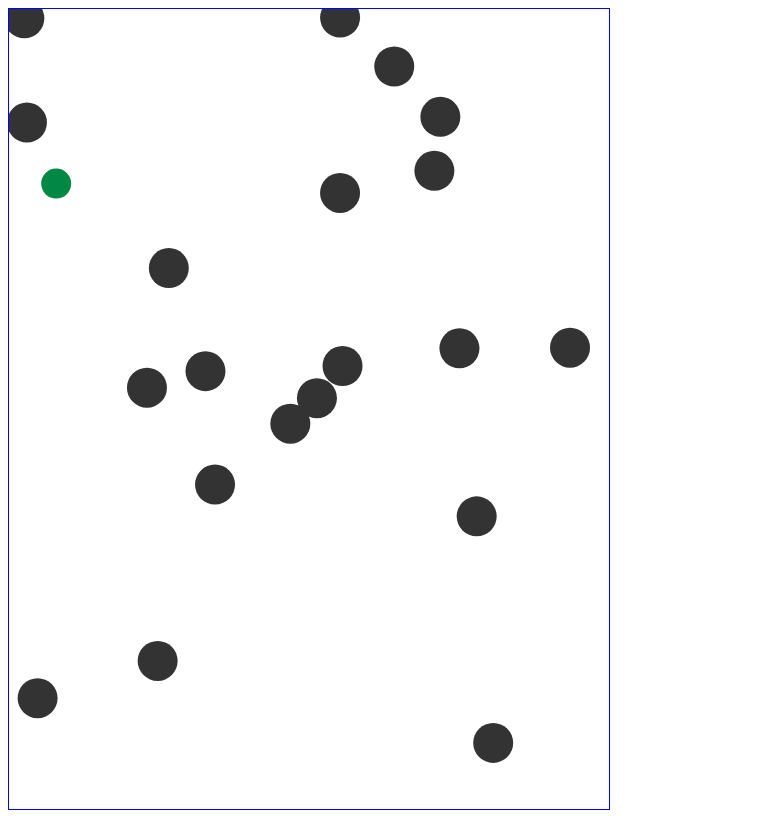
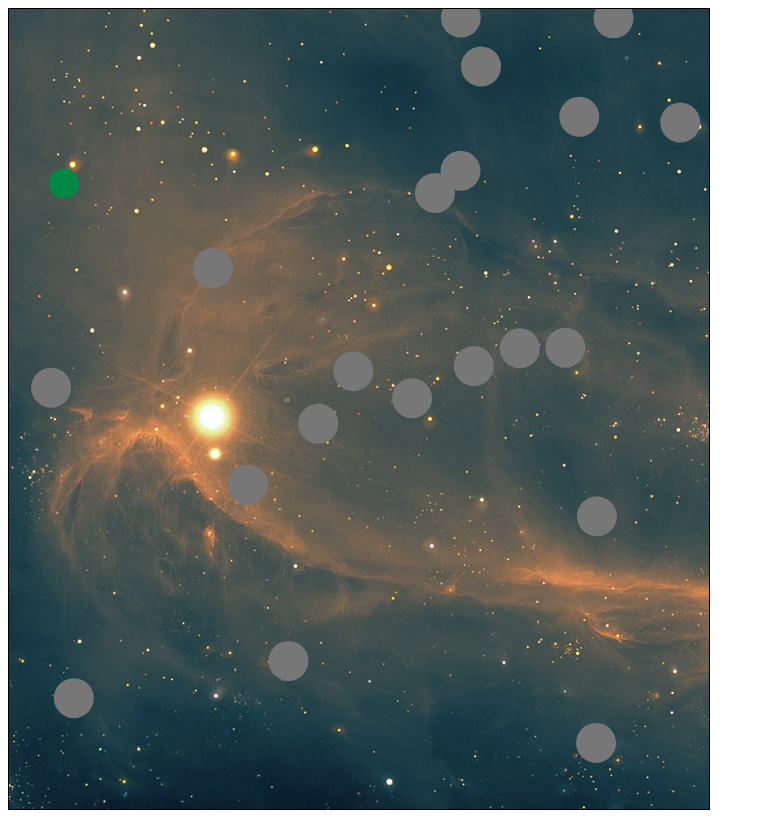
Before and after one commit to jpm4/Asteroids, a plain HTML site: page index.html in a window 1280 px wide. Shown: the whole page, without its empty margins (0-765 px from the left). Drawn offline with Linux system fonts and the light colour scheme.

Commit message:
add background image

```diff
--- a/index.html
+++ b/index.html
@@ -6,7 +6,7 @@
 
 </head>
 <body>
-  <canvas id="game-canvas" style="border: 1px solid blue"></canvas>
+  <canvas id="game-canvas" style="border: 1px solid black"></canvas>
 
   <script src="lib/keymaster.js"></script>
   <script src="lib/util.js"></script>
@@ -21,11 +21,21 @@
   <script>
     var canvas = document.getElementById("game-canvas");
     var ctx = canvas.getContext("2d");
-    var game = new Asteroids.Game(600, 800);
+
+    var game = new Asteroids.Game(700, 800);
+
     canvas.width = game.dimX;
     canvas.height = game.dimY;
-    var gameview = new Asteroids.GameView(game, ctx);
+
+    var img = new Image();
+    img.onload = function () {
+      ctx.drawImage(img, 0, 0);
+    };
+    img.src = 'lib/space.jpg'
+
+    var gameview = new Asteroids.GameView(game, ctx, img);
     gameview.start();
+
   </script>
 </body>
 </html>
--- a/lib/asteroid.js
+++ b/lib/asteroid.js
@@ -14,7 +14,7 @@
 
   Asteroids.Util.inherits(Asteroid, Asteroids.MovingObject);
 
-  Asteroid.COLOR = "#333333";
+  Asteroid.COLOR = "#777777";
   Asteroid.RADIUS = 20.0;
 
   Asteroid.prototype.collideWith = function(otherObject) {
--- a/lib/bullet.js
+++ b/lib/bullet.js
@@ -10,7 +10,7 @@
 
   Asteroids.Util.inherits(Bullet, Asteroids.MovingObject);
 
-  Bullet.COLOR = "#440000";
+  Bullet.COLOR = "#bb0000";
   Bullet.RADIUS = 4.0;
 
   Bullet.prototype.collideWith = function(otherObject) {
--- a/lib/game.js
+++ b/lib/game.js
@@ -25,7 +25,7 @@
   };
 
   Game.prototype.draw = function(ctx) {
-    ctx.clearRect(0, 0, this.dimX, this.dimY);
+    // ctx.clearRect(0, 0, this.dimX, this.dimY);
     this.allObjects().forEach(function(object){
       object.draw(ctx);
     });
--- a/lib/gameView.js
+++ b/lib/gameView.js
@@ -1,17 +1,19 @@
 (function() {
   window.Asteroids = window.Asteroids || {};
 
-  var GameView = Asteroids.GameView = function(game, ctx){
+  var GameView = Asteroids.GameView = function(game, ctx, img){
     this.game = game;
     this.ctx = ctx;
+    this.backgroundImg = img;
   };
 
   GameView.prototype.start = function() {
     this.bindKeyHandlers();
     setInterval(function() {
       this.game.step();
+      this.ctx.drawImage(this.backgroundImg, 0, 0);
       this.game.draw(this.ctx);
-    }, 20);
+    }.bind(this), 20);
   };
 
   GameView.prototype.bindKeyHandlers = function() {
--- a/lib/ship.js
+++ b/lib/ship.js
@@ -22,7 +22,7 @@
   Ship.prototype.power = function(impulse) {
     this.vel[0] += impulse[0];
     this.vel[1] += impulse[1];
-  }
+  };
 
   Ship.prototype.fireBullet = function() {
     var xVel = this.vel[0];
@@ -37,7 +37,6 @@
       pos:  this.pos
     });
     this.game.add(bullet);
-  }
-
+  };
 
 })();
```
Also changed, not shown: lib/space.jpg (renamed from lib/6932033-space-background-25628.jpg).
